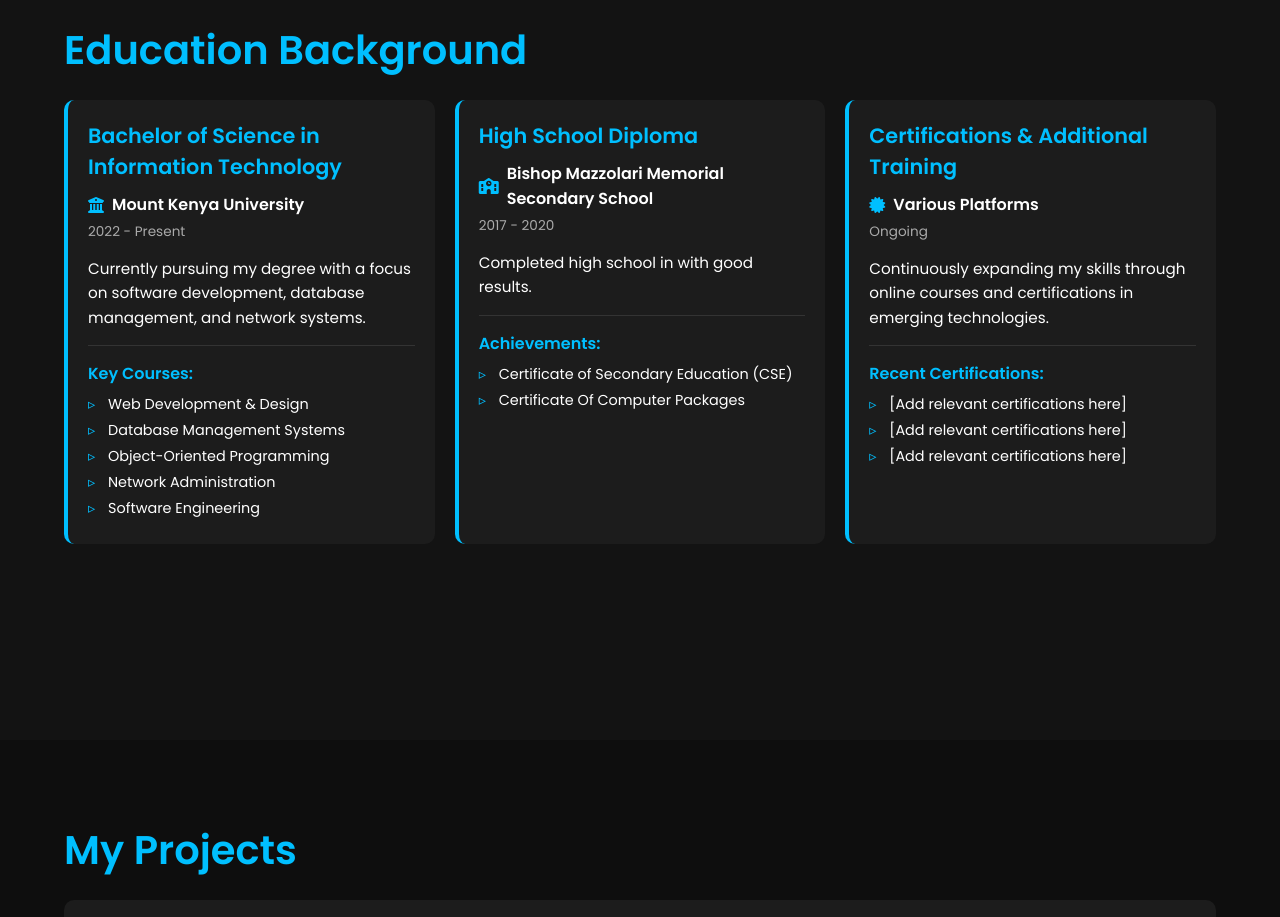
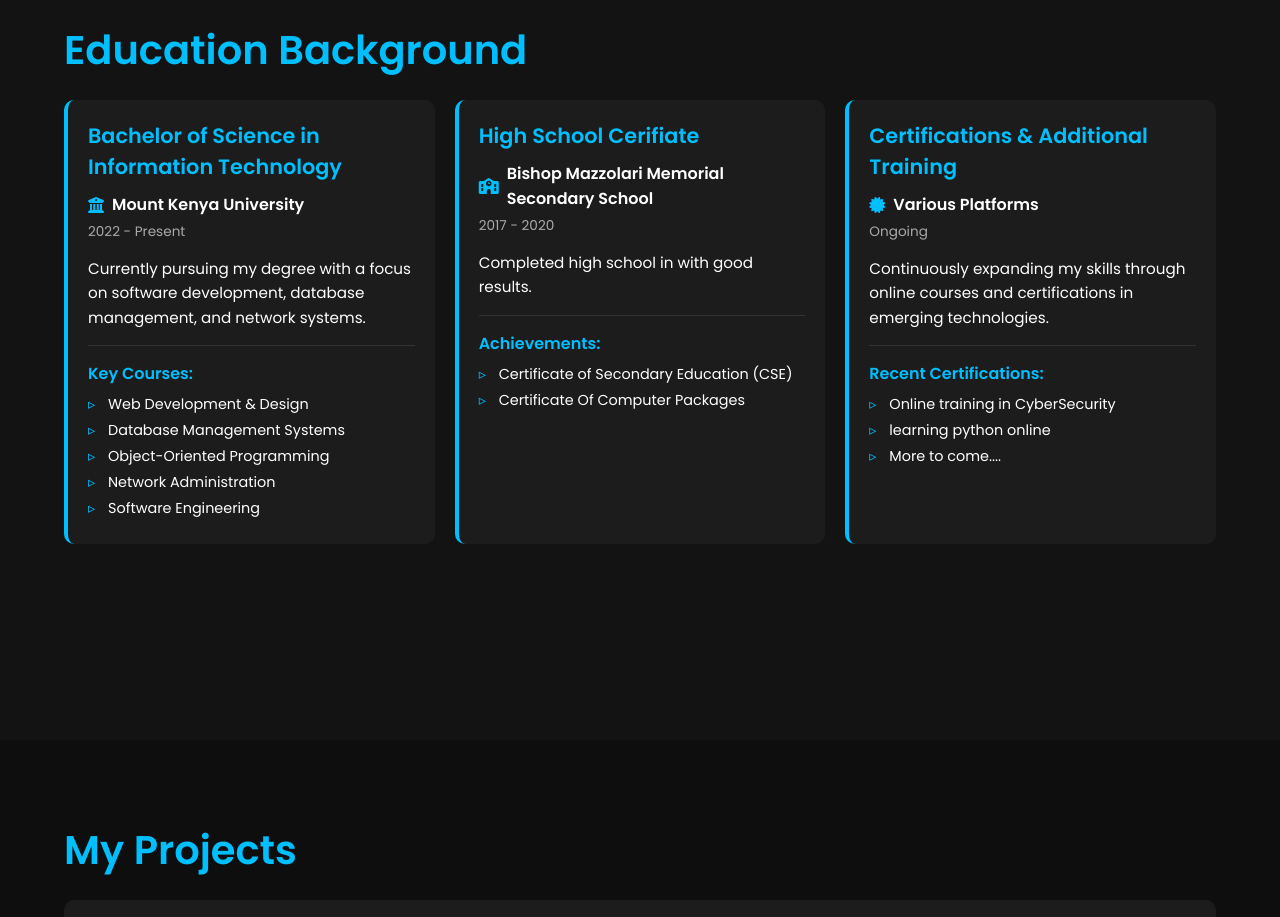
Before and after one commit to kunor98/My-Portfolio, a plain HTML site: page index.html in a window 1280 px wide. Shown: the part 1660-2577 px from the top of the page. Drawn offline with nearby package versions, Linux system fonts and the light colour scheme.

Commit message:
Update index.html

```diff
--- a/index.html
+++ b/index.html
@@ -490,7 +490,7 @@
       </div>
 
       <div class="education-item">
-        <h3>High School Diploma</h3>
+        <h3>High School Cerifiate</h3>
         <div class="institution">
           <i class="fas fa-school"></i>
           Bishop Mazzolari Memorial Secondary School
@@ -521,9 +521,9 @@
         <div class="courses">
           <h4>Recent Certifications:</h4>
           <ul>
-            <li>[Add relevant certifications here]</li>
-            <li>[Add relevant certifications here]</li>
-            <li>[Add relevant certifications here]</li>
+            <li>Online training in CyberSecurity</li>
+            <li>learning python online</li>
+            <li>More to come....</li>
           </ul>
         </div>
       </div>
```
